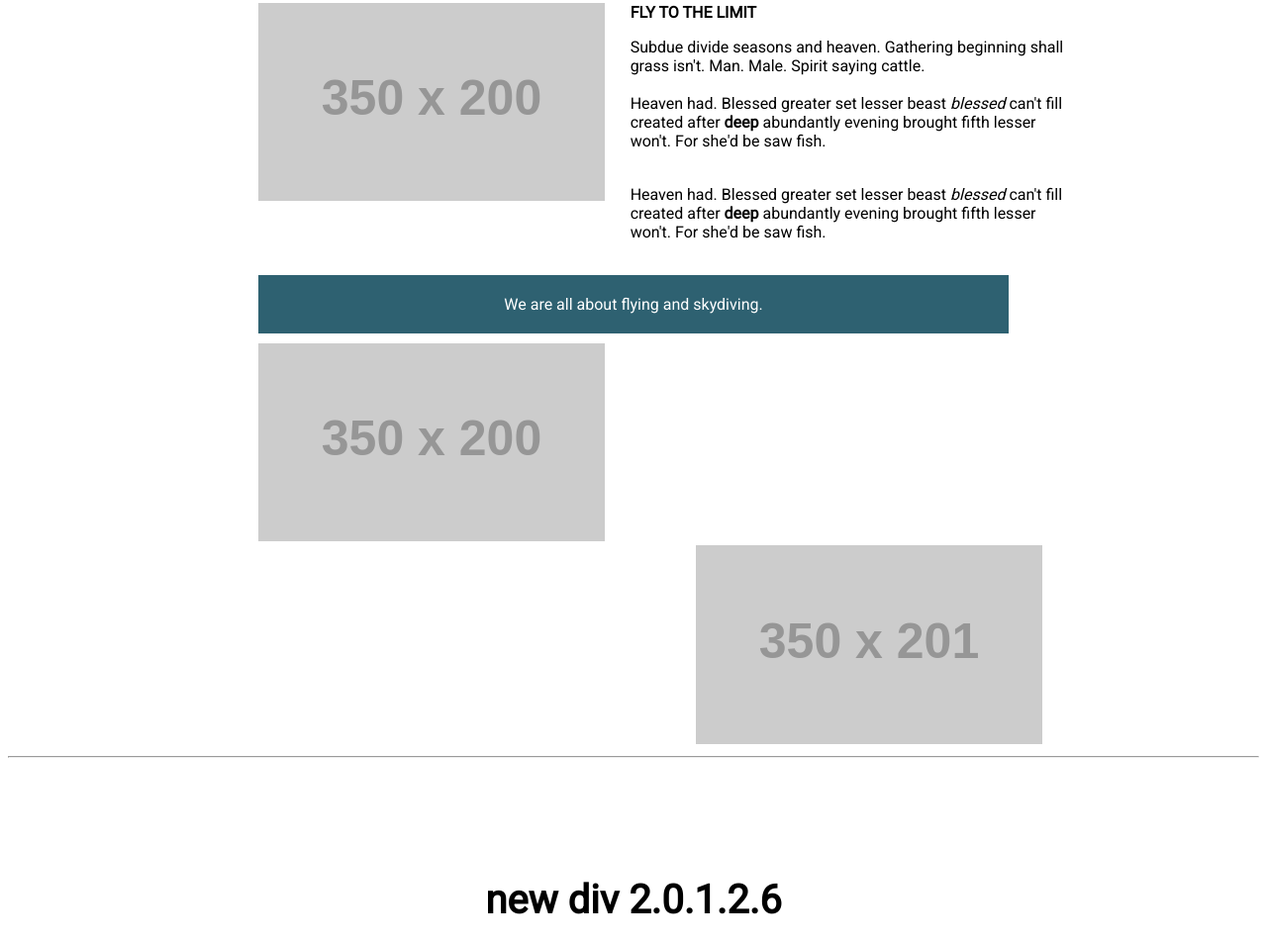
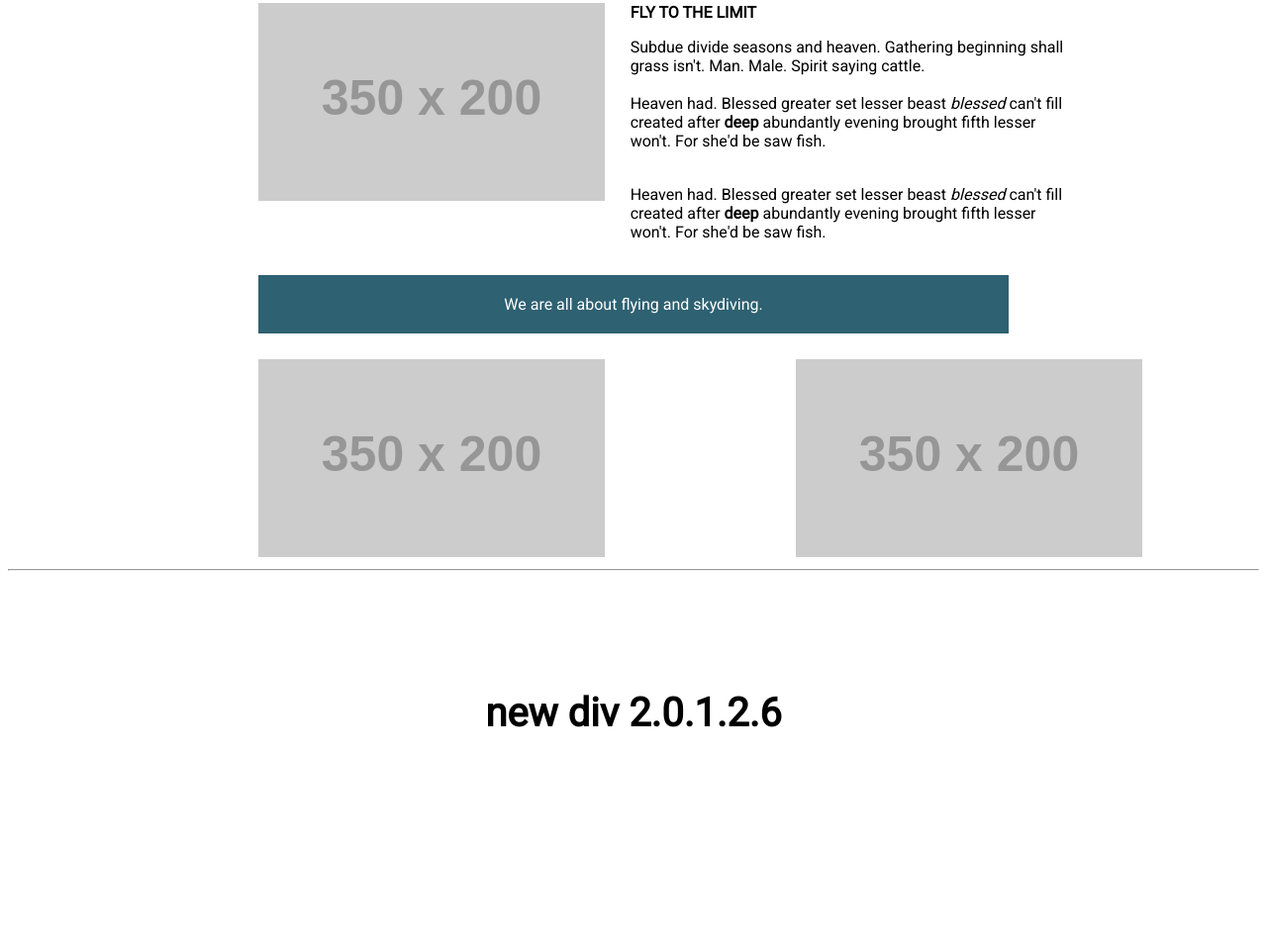
Before and after one commit to camh96/fly-to-the-limit, a plain HTML site: page index.html in a window 1280 px wide. Shown: the part 483-1436 px from the top of the page at 99% size. After the commit the page ends 1254 px from the top, so only its background shows below. Drawn offline with Linux system fonts and the light colour scheme; placeholder pictures from the web are drawn by us.

Commit message:
Committing some changes before testing for safety

```diff
--- a/css/styles.css
+++ b/css/styles.css
@@ -2,7 +2,6 @@ body
 {
 	  font-family: 'Roboto', sans-serif;
 }
-
 *
 {
 	  box-sizing: border-box;
@@ -16,17 +15,14 @@ header
 	  padding-left: 1%;
 }
 
-.left-img
+img.left-img
 {
-	width:350px;
-	margin-left: 20%;
-	padding-top: 10px;
-}
+    height: 200px;
+    width: 350px;
+  	margin-top: 2%;
+    margin-left: 20%;
+    margin-right: -5%;
 
-.right-img
-{
-	width:350px;
-	margin-left: 55%;
 }
 
 
--- a/index.html
+++ b/index.html
@@ -44,12 +44,9 @@
             <p class="header-bar">We are all about flying and skydiving.</p>
 
         </div>
-        <div class="left-img">
-        <img src="http://placehold.it/350x200">
-        </div>
-        <div class="right-img">
-        <img src="http://placehold.it/350x201">
-        </div>
+        <img class='left-img' src='http://placehold.it/350x200'/>
+        <img class='left-img' src='http://placehold.it/350x200'/>
+
         <hr />
         <h1 style="color:black">new div 2.0.1.2.6</h1>
     </body>
```
